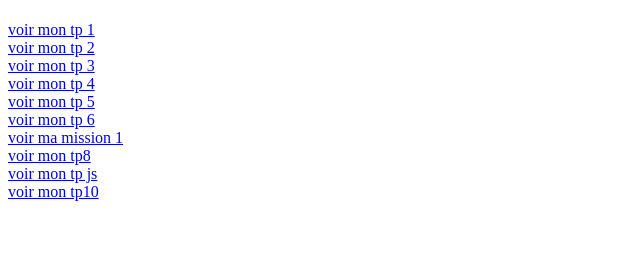
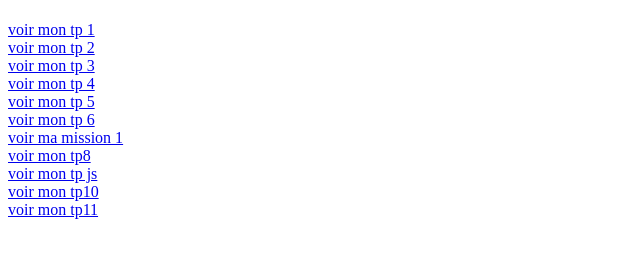
Before and after one commit to ShoVODKA/portofolio, a plain HTML site: page index.html in a window 1280 px wide. Shown: the part 59-316 px from the top of the page, without its empty margins (0-640 px from the left). Drawn offline with Linux system fonts and the light colour scheme.

Commit message:
Add files via upload

```diff
--- a/index.html
+++ b/index.html
@@ -17,5 +17,6 @@
     <a href="tp8/index.html"> voir mon tp8 </a> <br>
     <a href="tpjs/index.html"> voir mon tp js </a> <br>
     <a href="tp10/index.html"> voir mon tp10 </a> <br>
+    <a href="tp11/index.html"> voir mon tp11 </a> <br>
 </body>
 </html>
```
